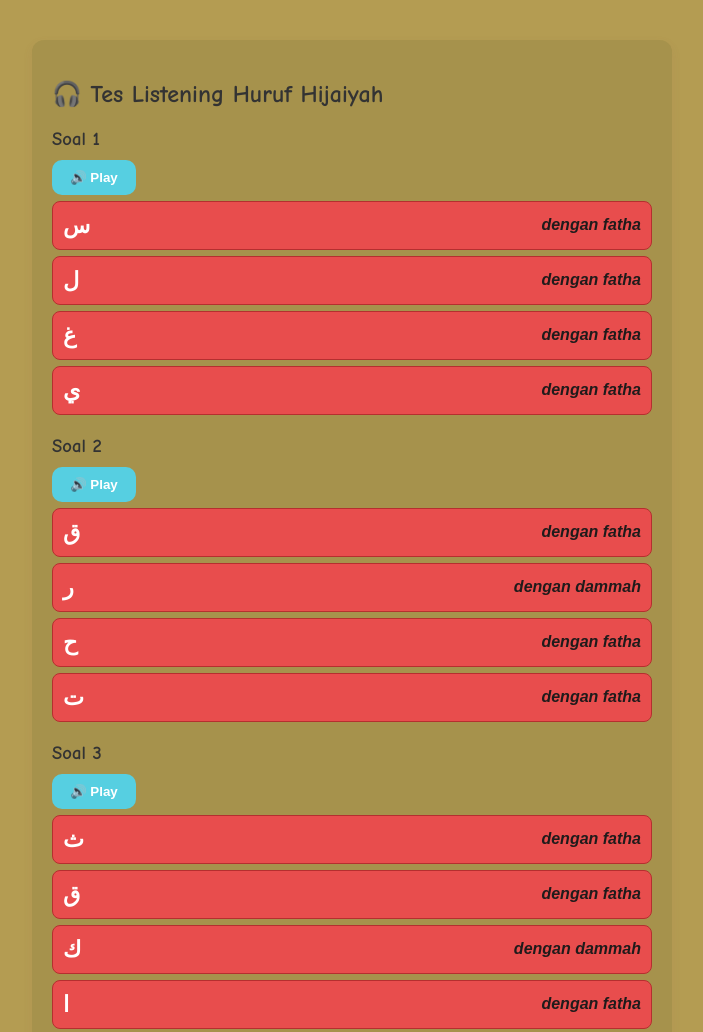
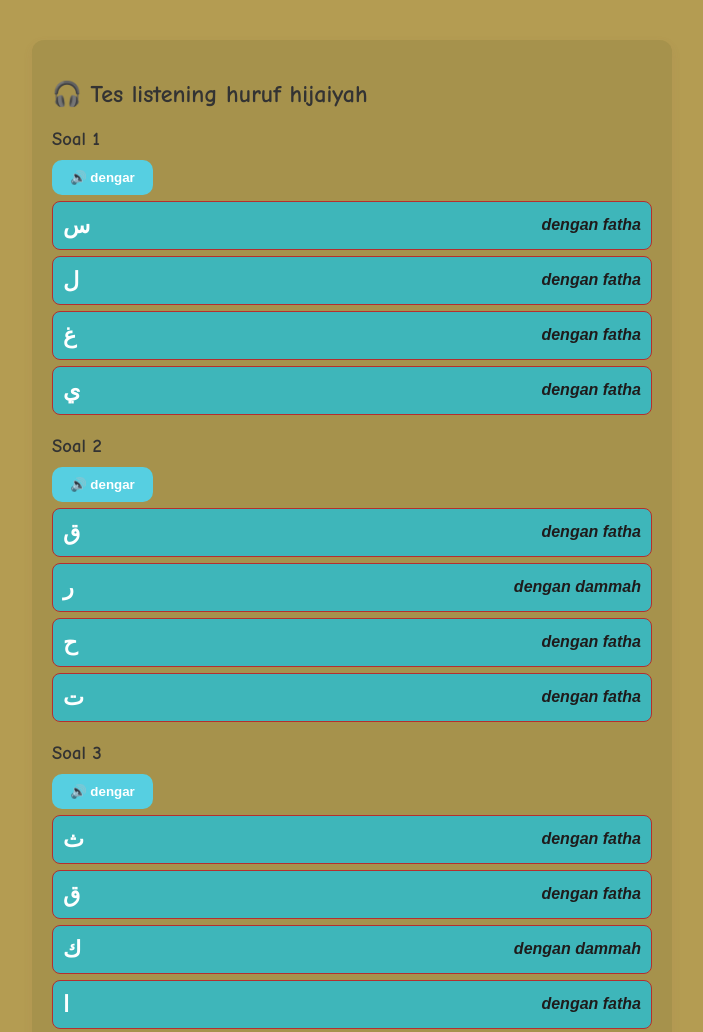
Before and after one commit to Zaqigmg/belajarhijaiyah, a plain HTML site: page listening.html in a window 1280 px wide. Shown: the top 1032 px of the page, without its empty margins (288-991 px from the left). Drawn offline with Linux system fonts and the light colour scheme.

Commit message:
Update listening.html

```diff
--- a/listening.html
+++ b/listening.html
@@ -29,7 +29,7 @@
       padding: 10px;
       border-radius: 8px;
       border: 1px solid #b52f2f;
-      background-color: #e84d4d;
+      background-color: #37b9c2ee;
       cursor: pointer;
       font-size: 1.4rem;
       transition: background-color 0.3s;
@@ -51,7 +51,7 @@
 </head>
 <body>
   <div class="quiz-container">
-    <h2>🎧 Tes Listening Huruf Hijaiyah</h2>
+    <h2>🎧 Tes listening huruf hijaiyah</h2>
     <div id="quiz"></div>
     <div id="score"></div>
   </div>
@@ -104,7 +104,7 @@
       const questionText = document.createElement("h3");
       questionText.textContent = `Soal ${index + 1}`;
       const playBtn = document.createElement("button");
-      playBtn.textContent = "🔊 Play";
+      playBtn.textContent = "🔊 dengar";
       playBtn.onclick = () => {
         const utterance = new SpeechSynthesisUtterance(jawabanBenar);
         utterance.lang = "ar-SA";
```
